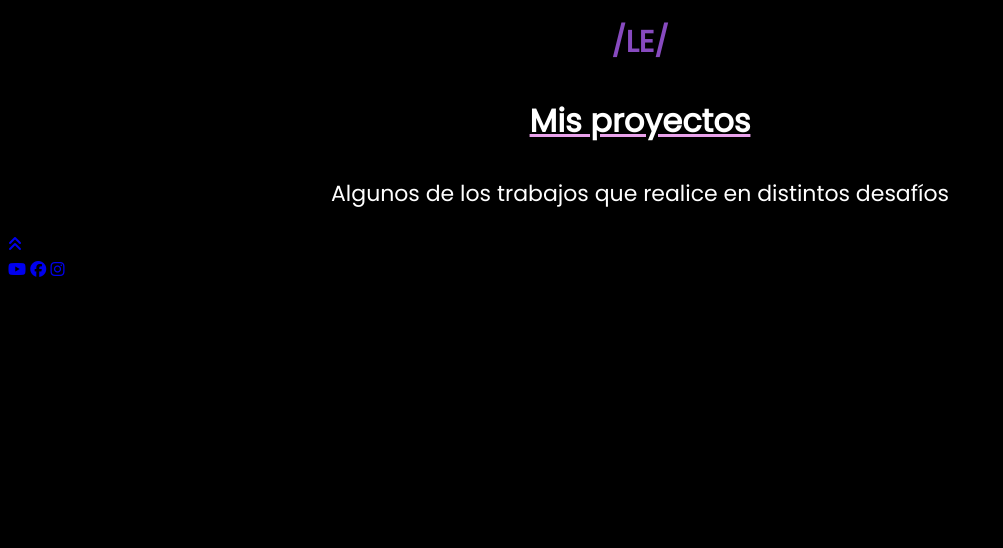
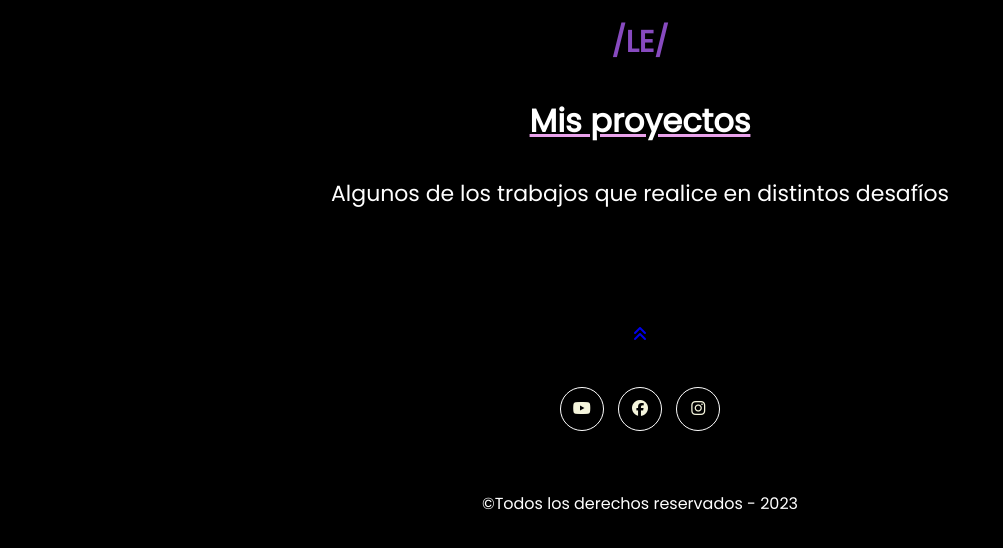
Before and after one commit to Liliana993/portfol, a plain HTML site: page portfolio.html in a window 1280 px wide. Shown: the whole page, without its empty margins (0-1003 px from the left). Drawn offline with Linux system fonts and the light colour scheme; the site is published under a folder, as on GitHub Pages, so addresses that start at the root find nothing; no server answers.

Commit message:
Update portfolio.html

```diff
--- a/portfolio.html
+++ b/portfolio.html
@@ -12,7 +12,7 @@
 <script defer src="./pages/portfolio.js"></script>
 
 <!--FOOTER-->
-<link rel="stylesheet" href="/components/footer.css">
+<link rel="stylesheet" href="./components/footer.css">
 <script defer src="./components/footer.js"></script>
 </head>
 
```
